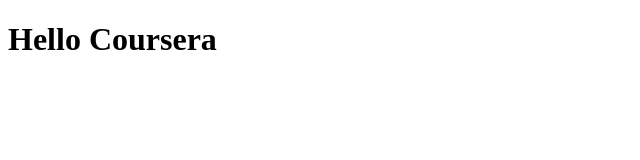
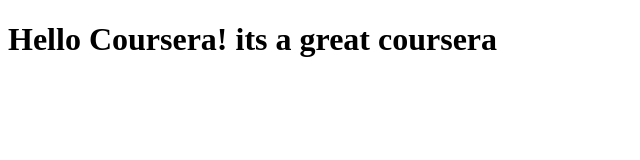
Before and after one commit to nandurohit7/coursera-test, a plain HTML site: page site/index.html in a window 1280 px wide. Shown: the whole page, without its empty margins (0-640 px from the left). Drawn offline with Linux system fonts and the light colour scheme.

Commit message:
small addition to page

```diff
--- a/site/index.html
+++ b/site/index.html
@@ -4,6 +4,6 @@
 	<title>Hello Coursera!</title>
 </head>
 <body>
-<h1>Hello Coursera</h1>
+<h1>Hello Coursera! its a great coursera</h1>
 </body>
 </html>
```
